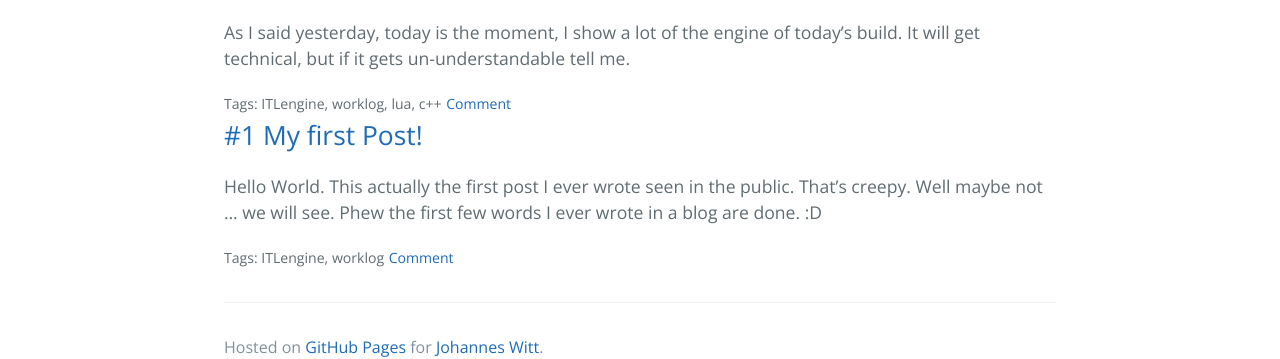
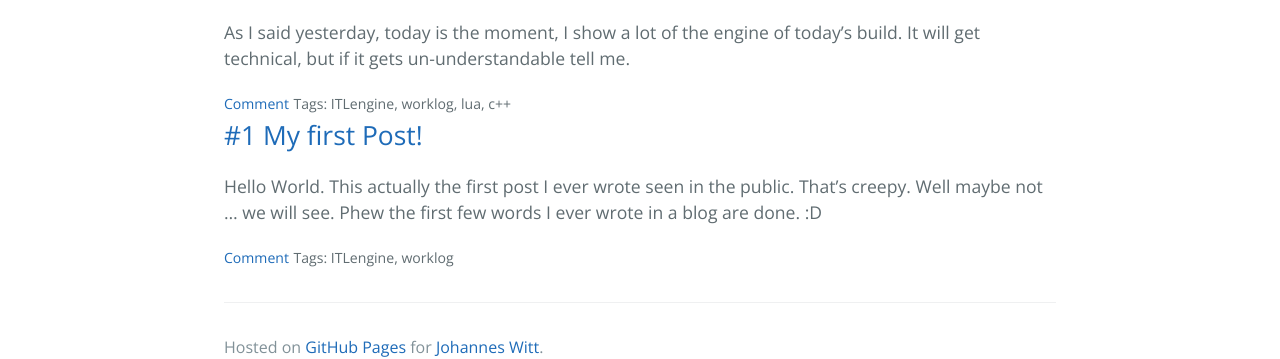
Before and after one commit to HaSa1002/hasa1002.github.io, a Jekyll site: the page built from index.html, in a window 1280 px wide. Shown: the part 567-926 px from the top of the page. Built offline with Jekyll 4.4.1, drawn with Linux system fonts in a browser that asks for light colours; comment, search, counter and statistics services are not loaded.

Commit message:
moved the comment counter

```diff
--- a/_layouts/default.html
+++ b/_layouts/default.html
@@ -27,7 +27,7 @@
       {{ content }}
 
       {% if page.comments %}
-      <a class="disqus-comment-count" href={{page.url | append: "#disqus_thread"}} data-disqus-url="{{page.url}}">Comment</a>
+      <!--<a class="disqus-comment-count" href={{page.url | append: "#disqus_thread"}} data-disqus-url="{{page.url}}">Comment</a>-->
       <div id="disqus_thread"></div>
       <script>
       var disqus_config = function () {
--- a/index.html
+++ b/index.html
@@ -11,7 +11,7 @@ comments: false
   <article>
     <h2><a href="{{ post.url }}">{{ post.title }}</a></h2>
       {{ post.excerpt }}
+    <small> <a class="disqus-comment-count" href={{post.url | append: "#disqus_thread"}} data-disqus-url="{{page.url}}">Comment</a></small>
     <small>Tags:{% capture tags %} {% for tag in post.tags %}, {{tag}}{% endfor %}{% endcapture %} {{tags | remove_first: ", "}}</small>
-    <small> <a class="disqus-comment-count" href={{post.url | append: "#disqus_thread"}} data-disqus-url="{{page.url}}">Comment</a></small>
   </article>
   {% endfor %}
```
